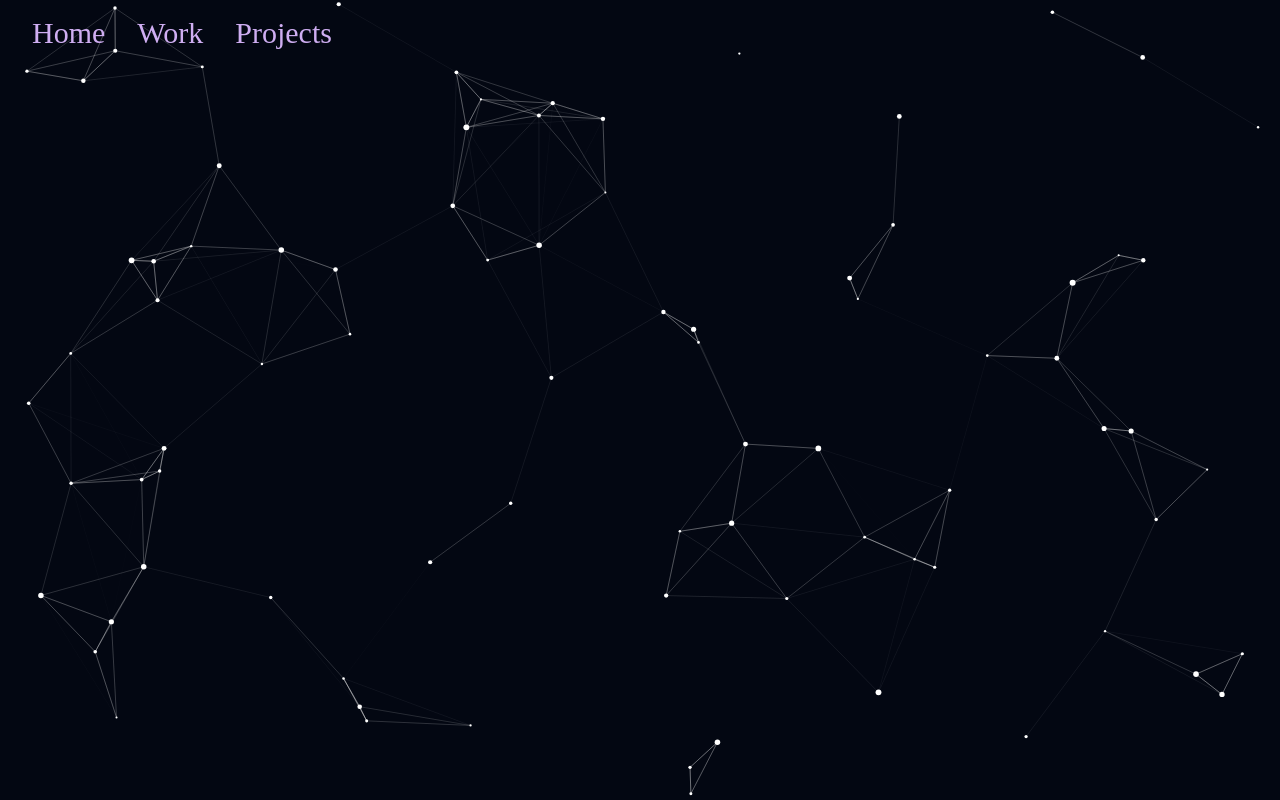
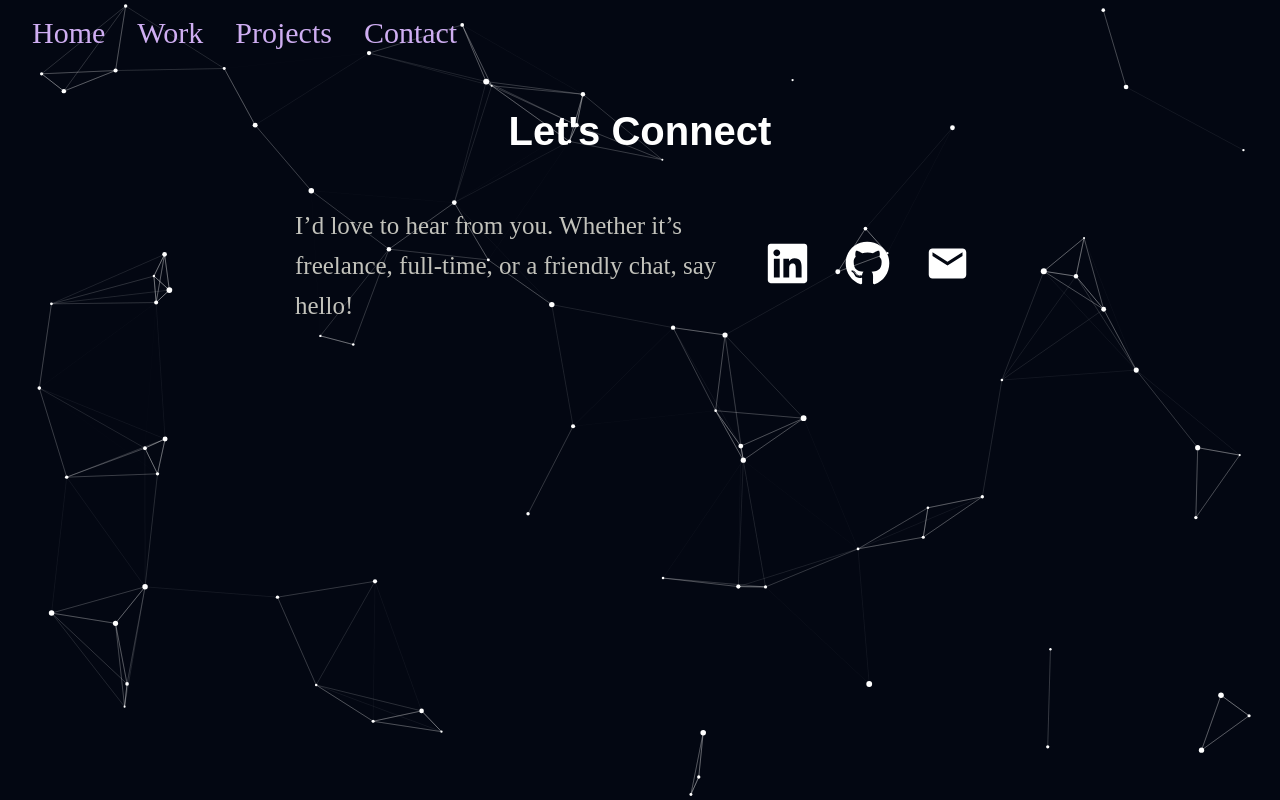
Before and after one commit to Sandra-Thadathil/portfolio, a React (Vite) app: page /contact in a window 1280 px wide. Before the commit this address had no page. Built offline with nearby package versions, Linux system fonts and the light colour scheme.

Commit message:
Added Contact

```diff
--- a/package.json
+++ b/package.json
@@ -13,8 +13,10 @@
     "@tsparticles/react": "^3.0.0",
     "react": "^19.1.1",
     "react-dom": "^19.1.1",
+    "react-icons": "^5.5.0",
     "react-router-dom": "^7.8.2",
     "react-tsparticles": "^2.12.2",
+    "react-typed": "^2.0.12",
     "tsparticles": "^3.9.1"
   },
   "devDependencies": {
--- a/src/App.jsx
+++ b/src/App.jsx
@@ -2,6 +2,7 @@ import { Routes, Route, Link } from 'react-router-dom'
 import Home from './pages/Home'
 import Work from './pages/Work'
 import Project from './pages/Project'
+import Contact from './pages/Contact'
 import  ParticlesComponent from './components/particles'
 import './App.css'
 import NavBar from './components/NavBar';
@@ -26,11 +27,15 @@ export default function App() {
                 <div className="section-spacing">
                     <Project />
                 </div>
+                <div className="section-spacing">
+                    <Contact />
+                </div>
               </>
             }>
           </Route>
           <Route path="/work" element={<Work />} />
           <Route path="/project" element={<Project />} />
+          <Route path="/contact" element={<Contact />} />
         </Routes>
       </main>
     </div>
--- a/src/components/NavBar.jsx
+++ b/src/components/NavBar.jsx
@@ -7,6 +7,7 @@ export default function NavBar() {
       <Link to="/" style={{ margin: '0 1rem' }}>Home</Link>
       <Link to="/work" style={{ margin: '0 1rem' }}>Work</Link>
       <Link to="/project" style={{ margin: '0 1rem' }}>Projects</Link>
+      <Link to="/contact" style={{ margin: '0 1rem' }}>Contact</Link>
     </nav>
   );
 }
--- /dev/null
+++ b/src/pages/Contact.css
@@ -0,0 +1,31 @@
+.contact-icons {
+    display: flex;
+    justify-content: center;
+    align-items: center;
+    gap: 20px;
+  }
+.contact-icons a {
+    margin-right: 15px;
+    transition: transform 0.2s;
+    display: inline-block;
+    color: rgb(255, 255, 255);
+
+  }
+
+  .contact-icons a:hover {
+    transform: scale(1.2);
+    color: rgb(168, 224, 236);
+  }
+  .contact-title{
+    color: white;
+    font-family: Arial, Helvetica, sans-serif;
+    font-size: 40px;
+    text-align: center;
+  }
+  .contact-info {
+    color: rgb(194, 194, 187);
+    font-size: 25px;
+    line-height: 1.6;
+    flex: 1 1 auto;
+    max-width: 450px;
+  }
--- /dev/null
+++ b/src/pages/Contact.jsx
@@ -0,0 +1,23 @@
+import { FaLinkedin, FaGithub } from "react-icons/fa";
+import { MdEmail } from "react-icons/md";
+import './Contact.css'
+
+export default function Contact() {
+    return (
+        <div>
+            <h1 className="contact-title">Let's Connect</h1>
+            <div className="contact-icons">
+                <p className="contact-info">I’d love to hear from you. Whether it’s freelance, full-time, or a friendly chat, say hello!</p>
+                <a href="https://www.linkedin.com/in/sandra-s-thadathil-41a7552a8/" target="_blank" rel="noopener noreferrer">
+                    <FaLinkedin size={45} />
+                </a>
+                <a href="https://github.com/Sandra-Thadathil" target="_blank" rel="noopener noreferrer">
+                    <FaGithub size={45}  />
+                </a>
+                <a href="mailto:sandrasthadathil970@gmail.com">
+                    <MdEmail size={45}  />
+                </a>
+            </div>
+        </div>
+    )
+}
--- a/src/pages/Home.css
+++ b/src/pages/Home.css
@@ -42,18 +42,18 @@ html, body, #root {
   }
 
   .home-title {
-    font-size: 45px;
+    font-size: 60px;
     font-weight: bold;
     font-family: Arial, Helvetica, sans-serif;
     background: linear-gradient(
       50deg,
       rgb(255, 255, 255),
-      rgb(117, 176, 180),
-      rgb(207, 174, 242),
+      rgb(142, 234, 240),
+      rgb(194, 140, 252),
       rgb(214, 211, 211),
       rgb(207, 174, 242),
       rgb(90, 223, 139),
-      rgb(207, 174, 242)
+      rgb(132, 45, 225)
     );
     -webkit-background-clip: text;
     -webkit-text-fill-color: transparent;
--- a/src/pages/Home.jsx
+++ b/src/pages/Home.jsx
@@ -1,5 +1,7 @@
 import './Home.css'
 import backgroundImage from '../assets/mypic2.JPG'
+import  {ReactTyped} from 'react-typed'
+
 export default function Home() {
     return (
         <div className="home-split">
@@ -10,7 +12,14 @@ export default function Home() {
             <div className='home-text-section'>
                 <div className="home-container" id="banner">
                     <h2 className='intro'>Sandra S Thadathil</h2>
-                    <h2 className="home-title">Hey, I'm Sandra, Welcome to my Portfolio!! </h2>
+                    <h2 className="home-title">
+                    <ReactTyped
+                    strings={["Hey, I'm Sandra!!", "Welcome to my portfolio"]}
+                    typeSpeed={100}
+                    backSpeed={50}
+                    loop
+                    />
+                    </h2>
                     <p className="home-description"> I'm a Computer Science student at Dalhousie University. After working in the health industry for a while, I decided to dive into tech and so far, I'm loving it !! Right
                         Now, I'm interning as a Full Stack Developer at Dash Social based in Halifax, NS.
                     </p>
@@ -18,4 +27,5 @@ export default function Home() {
             </div>
         </div>
     )
+
   }
```
Also changed, not shown: 1 other file (tests, documents, lock files or other folders).
